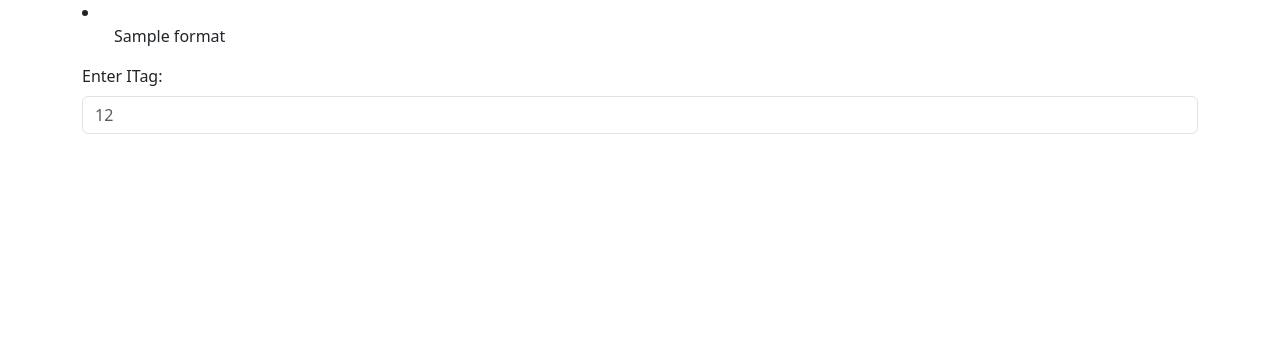
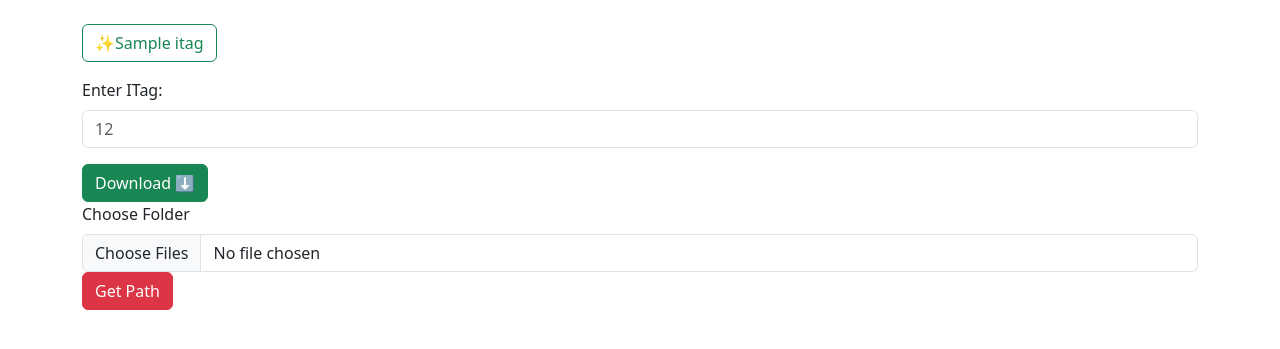
Before and after one commit to ishant9805/VidYT, a Flask app: template templates/down.html in a window 1280 px wide. Shown: the top 349 px of the page. Run offline with Flask 3, Linux system fonts and the light colour scheme; the template is opened without the code that fills it: most values are stand-ins (such as "Sample title", 1, 10 or a date in 2020).

Commit message:
done 90%

```diff
--- a/app.py
+++ b/app.py
@@ -1,9 +1,12 @@
-from flask import Flask, render_template, request, redirect, url_for, flash
-from downloader import download_media
-from pytube import YouTube
+import re
+from flask import Flask, render_template, request, redirect, url_for, flash, session
+from pytube import YouTube, Stream
 
 # Create flask instance
 app = Flask(__name__)
+app.secret_key = "123456789"
+# formats = []
+vid = None
 
 @app.route('/')
 def main():
@@ -15,13 +18,32 @@ def down():
         url = request.form.get("url")
         fmt = request.form.get("format")
         vid = YouTube(url)
+        session['data'] = url
         formats = []
-        print(fmt)
         if fmt == "audio":
             formats = vid.streams.filter(only_audio=True)
-        elif fmt == "video":
+        else:
             formats = vid.streams.filter(progressive=True)
-    return render_template('down.html', formats=formats)
+        itags = {}
+        for f in formats:
+            stream_str = str(f)
+            match = re.search(r'itag="(\d+)"', stream_str)
+            if match:
+                itag_val = match.group(1)
+            else:
+                print("No match found.")
+            itags[itag_val] = stream_str
+    return render_template('down.html', formats=formats, itags=itags, keys=itags.keys())
+
+@app.route('/dd', methods=["GET", "POST"])
+def dd():
+    url = session.get('data')
+    if request.method == "POST":
+        vid = YouTube(url)
+        itag = request.form.get("itag")
+        str = vid.streams.get_by_itag(itag)
+        str.download()
+    return redirect('/')
 
 if __name__ == "__main__":
     app.run(debug=True)
--- a/downloader.py
+++ b/downloader.py
@@ -4,8 +4,6 @@ def download_media(video_url):
     try:
         # Create a YouTube object
         youtube_video = YouTube(video_url)
-        media_stream = youtube_video.streams.all()
-        return media_stream
 
         # Download the media to the specified output path
         # print(f"Downloading {media_type}: {youtube_video.title}...")
--- a/templates/down.html
+++ b/templates/down.html
@@ -1,19 +1,48 @@
 {% extends 'layout.html' %}
 
 {% block body %}
-    <div class="container">
-        <li>
-            {% for format in formats %}
-            <ul>{{ format }}</ul>
+    <div class="container mt-4">
+            {% for i in keys %}
+            <div class="mb-3">
+                <input type="radio" class="btn-check" name="itags" id="{{ i }}" autocomplete="off">
+                <label class="btn btn-outline-success" for="{{ i }}">✨{{ itags[i] }}</label>
+            </div>
             {% endfor %}
-        </li>
 
-        <form action="/download">
+        <form action="/dd" method="post">
             <div class="mb-3">
                 <label for="itag" class="form-label">Enter ITag:</label>
                 <input type="number" class="form-control" id="itag" name="itag" placeholder="12">
             </div>
+            <button class="btn btn btn-success" type="submit">Download ⬇️</button>
         </form>
+        <div class="mb-3">
+            <label for="formFile" class="form-label">Choose Folder</label>
+            <input class="form-control" type="file" id="formFile" webkitdirectory directory multiple>
+            <button class="btn btn-danger" onclick="getFolderPath()">Get Path</button>
+        </div>
     </div>
 
+    <script>
+        function getFolderPath() {
+            const input = document.getElementById('formFile');
+            if ('webkitdirectory' in input) {
+                const folderPath = input.files[0].webkitRelativePath;
+                alert('Selected folder path: ' + folderPath);
+            } else {
+                alert('Your browser does not support folder selection.');
+            }
+        }
+        var radioButtons = document.querySelectorAll('input[name="itags"]');
+        var inputTag = document.getElementById('itag');
+
+        // Attach click event listeners to each radio button
+        radioButtons.forEach(function(radioButton) {
+            radioButton.addEventListener('click', function() {
+                // Set the value of the input box to the clicked radio button's value
+                inputTag.value = this.id;
+            });
+        });
+    </script>
+
 {% endblock %}
```
Also changed, not shown: templates/index.html (+8 -7 lines).
